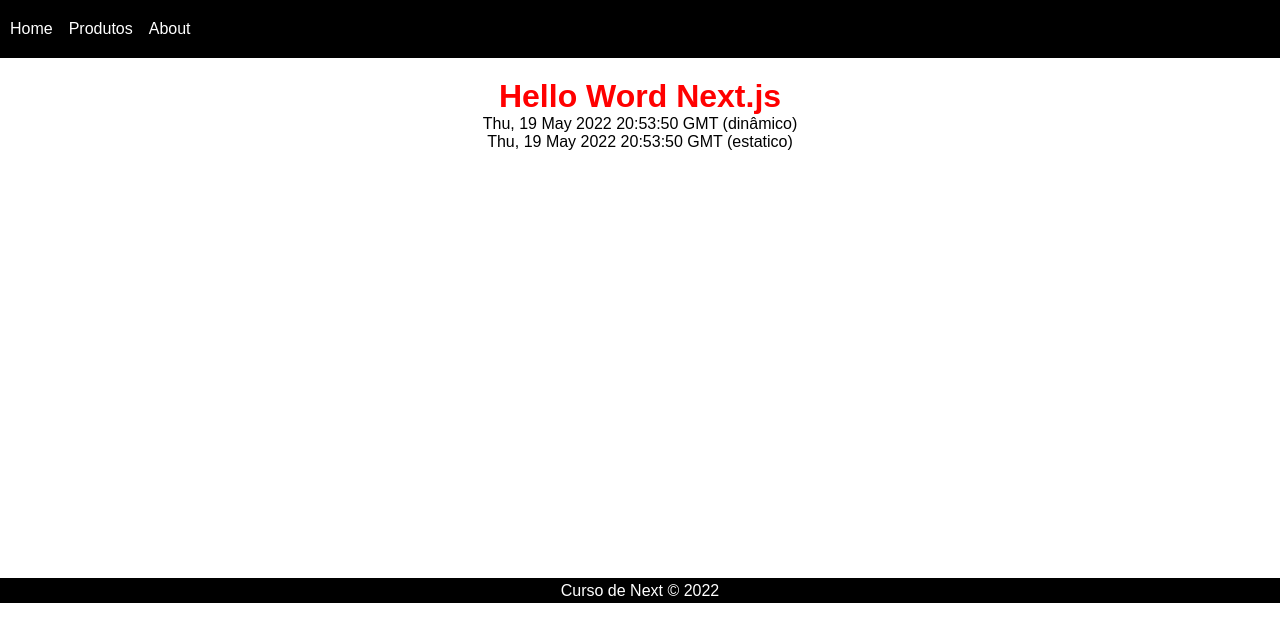
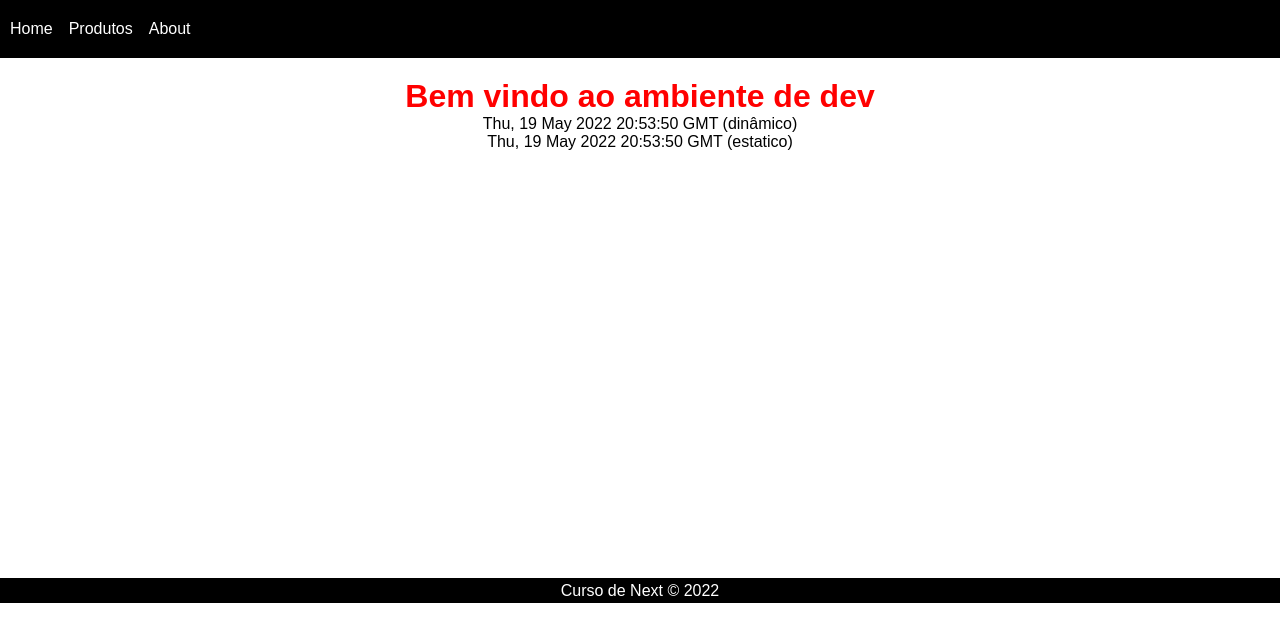
Before and after one commit to misterdel/-nextjsF, a Next.js app: page / in a window 1280 px wide. Shown: the top 642 px of the page. Built offline with nearby package versions, Linux system fonts and the light colour scheme.

Commit message:
commit dev

```diff
--- a/pages/index.js
+++ b/pages/index.js
@@ -5,7 +5,7 @@
   const dynamicDateString = dynamicDate.toGMTString();
   return (
     <div >
-       <h1 className={styles.title}>Hello Word Next.js</h1>
+       <h1 className={styles.title}>Bem vindo ao ambiente de dev</h1>
        <div>  {dynamicDateString} (dinâmico) </div>
        <div>  {props.staticDateString} (estatico) </div>
 
```
